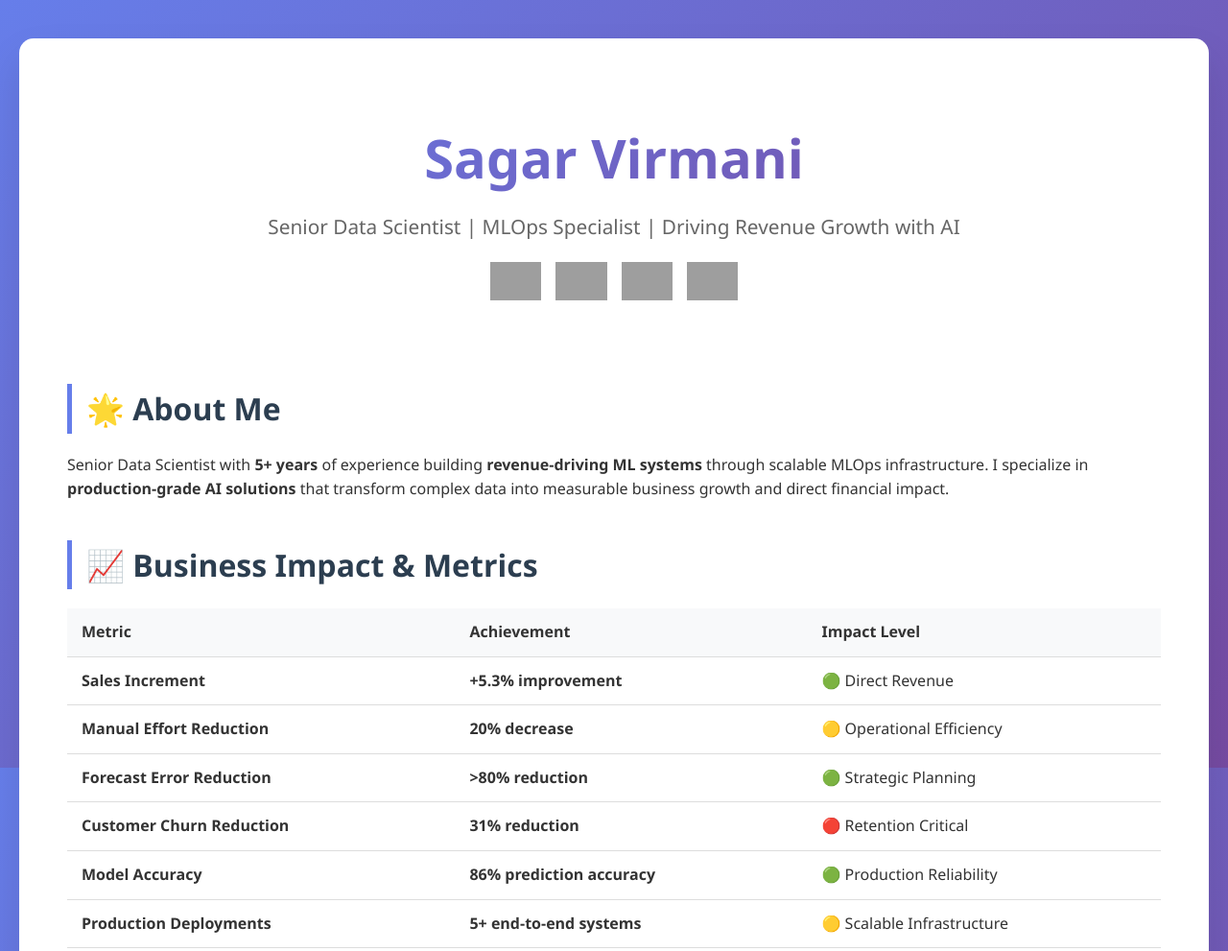
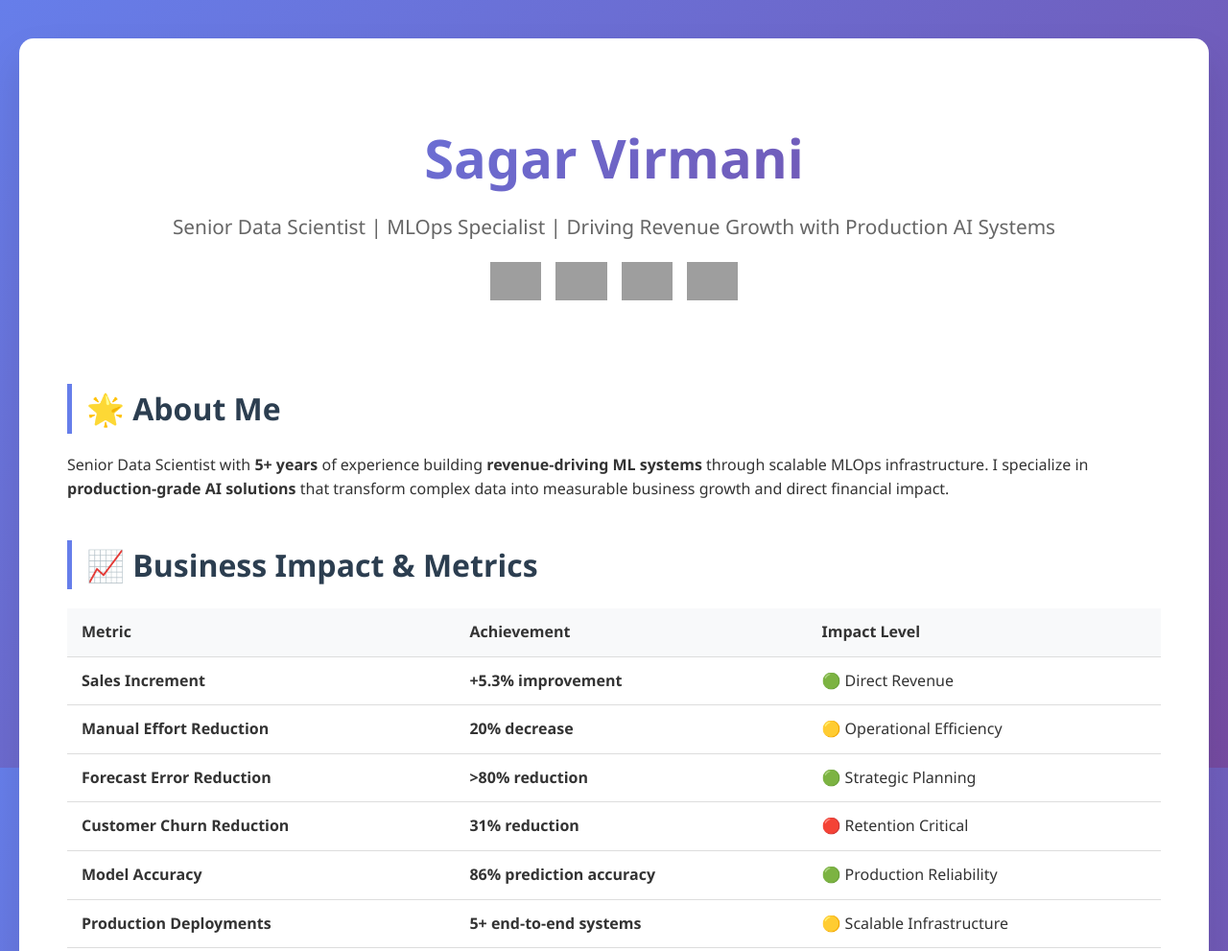
Before and after one commit to sagar61205/portfolio_2, a plain HTML site: page index.html in a window 1280 px wide. Shown: the top 991 px of the page at 96% size. Drawn offline with Linux system fonts and the light colour scheme; grey boxes are pictures that could not be loaded.

Commit message:
Update index.html

```diff
--- a/index.html
+++ b/index.html
@@ -276,7 +276,7 @@
     <!-- Hero Section -->
     <section class="hero">
       <h1>Sagar Virmani</h1>
-      <p>Senior Data Scientist | MLOps Specialist | Driving Revenue Growth with AI</p>
+      <p>Senior Data Scientist | MLOps Specialist | Driving Revenue Growth with Production AI Systems</p>
       <div class="badges">
         <a href="https://linkedin.com/in/sagar-virmani/">
           <img src="https://img.shields.io/badge/💼_LinkedIn-0077B5?style=for-the-badge&logo=linkedin&logoColor=white" alt="LinkedIn">
```
